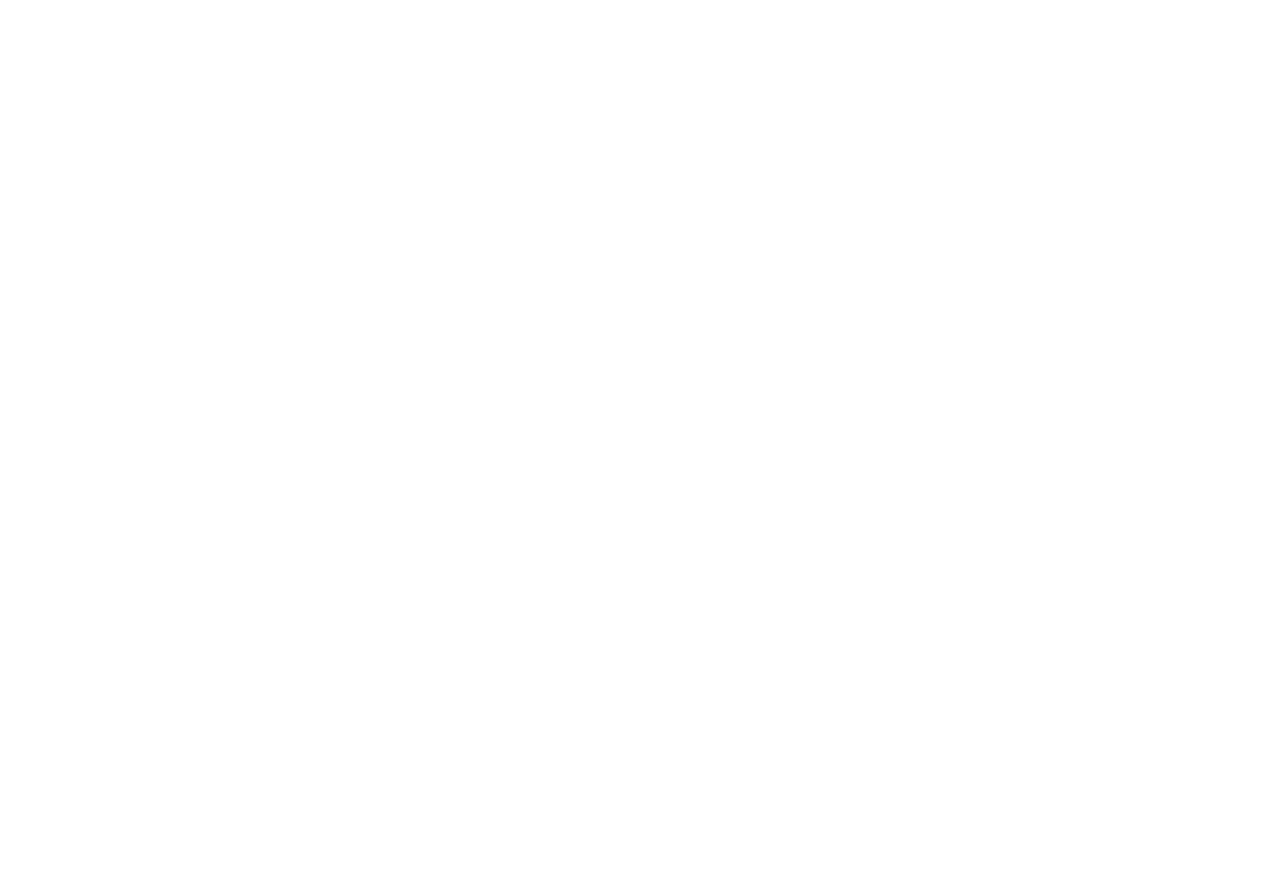
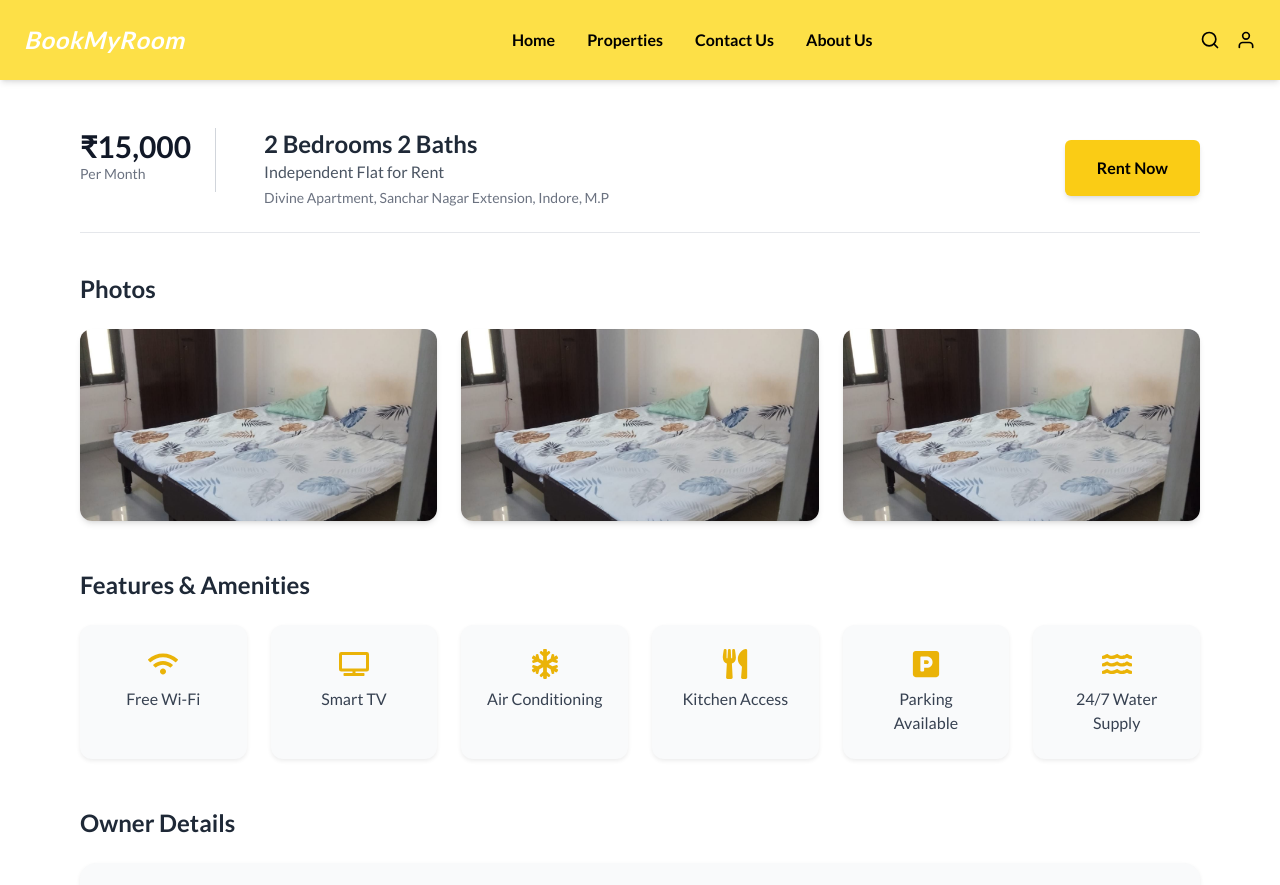
Before and after one commit to bhavesh658/Room-Rover, a React (Create React App) app: page /flat in a window 1280 px wide. Before the commit this address had no page. Shown: the top 885 px of the page. Before the commit the page ends 800 px from the top, so only its background shows below. Built offline with nearby package versions, Linux system fonts and the light colour scheme.

Commit message:
ADDED one more page Flatpage.js

```diff
--- a/package.json
+++ b/package.json
@@ -12,6 +12,7 @@
     "react": "^19.1.1",
     "react-bootstrap": "^2.10.10",
     "react-dom": "^19.1.1",
+    "react-icons": "^5.5.0",
     "react-router-dom": "^7.9.1",
     "react-scripts": "^5.0.1",
     "web-vitals": "^2.1.4"
--- a/src/App.js
+++ b/src/App.js
@@ -2,7 +2,7 @@
 // import { DataBoard } from './Component/DataBoard';
 import Hero from './Component/Hero';
 // import 'bootstrap/dist/css/bootstrap.min.css';
-//import Navbar from './Component/Navbar';
+import Navbar from './Component/Navbar';
 import {
   BrowserRouter as Router,
   Routes,
@@ -14,13 +14,14 @@
 import LoginAsStudent from './Screen/LoginAsStudent';
 import OwnerStudent from './Screen/OwnerStudent';
 import RegisterAsOwner from './Screen/RegisterAsOwner';
+import Flatpage from './Component/Flatpage';
 
 function App() {
   return (
     <Router>
       <div>
         <Routes>
-          {/* <Route exact path='/' element={<Navbar/>}/> */}
+          {/*  */}
           <Route exact path='/' element={<Hero />} />
           <Route exact path='/RegisterAsStudent' element={<RegisterAsStudent />} />
           <Route exact path='/RegisterAsOwner' element={<RegisterAsOwner />} />
@@ -28,7 +29,7 @@
           <Route exact path='/LoginAsStudent' element={<LoginAsStudent />} />
           <Route exact path='/about' element={<Aboutus />} />
           <Route exact path='/OwnerStudent' element={<OwnerStudent />} />
-
+          <Route path='/flat' element={<Flatpage/>} />
 
         </Routes>
         {/* <DataBoard/> */
--- /dev/null
+++ b/src/Component/Flatpage.js
@@ -0,0 +1,129 @@
+import React from "react";
+import flatImg from "../images/flat.jpg";
+import Navbar from "./Navbar";
+import { FaWifi, FaTv, FaSnowflake, FaUtensils, FaParking, FaWater } from "react-icons/fa";
+import profile from "../images/profile.png";
+
+export default function FlatPage() {
+  const property = {
+    price: "₹15,000",
+    type: "Independent Flat for Rent",
+    bedrooms: 2,
+    bathrooms: 2,
+    location: "Divine Apartment, Sanchar Nagar Extension, Indore, M.P",
+    image1: flatImg,
+    image2: flatImg,
+    image3: flatImg,
+    features: [
+      { icon: <FaWifi />, text: "Free Wi-Fi" },
+      { icon: <FaTv />, text: "Smart TV" },
+      { icon: <FaSnowflake />, text: "Air Conditioning" },
+      { icon: <FaUtensils />, text: "Kitchen Access" },
+      { icon: <FaParking />, text: "Parking Available" },
+      { icon: <FaWater />, text: "24/7 Water Supply" },
+    ],
+    owner: {
+      name: "Rohit Mehta",
+      address: "Indore, M.P",
+      phone: "+91 9876543210",
+      profilePic: profile,
+    },
+  };
+
+  return (
+    <>
+      {/* Navbar fixed on top */}
+      <Navbar />
+
+      {/* Add top padding so content isn’t hidden under navbar */}
+      <div className="min-h-screen bg-white text-gray-800 px-8 py-10 md:px-20 pt-32">
+        {/* Property Header */}
+        <div className="flex flex-col md:flex-row justify-between items-start md:items-center border-b pb-6">
+          <div className="flex items-start md:space-x-6">
+            <div className="text-3xl font-extrabold text-gray-900">
+              {property.price}
+              <p className="text-sm font-medium text-gray-500">Per Month</p>
+            </div>
+
+            <div className="hidden md:block border-l border-gray-300 h-16 mx-4"></div>
+
+            <div>
+              <h2 className="text-2xl font-bold">
+                {property.bedrooms} Bedrooms {property.bathrooms} Baths
+              </h2>
+              <p className="text-gray-600">{property.type}</p>
+              <div className="flex items-center text-gray-500 mt-1 text-sm">
+                {property.location}
+              </div>
+            </div>
+          </div>
+
+          <button className="mt-6 md:mt-0 bg-yellow-400 text-black font-bold px-8 py-3 rounded-md shadow-md hover:bg-yellow-500 transition-all">
+            Rent Now
+          </button>
+        </div>
+
+        {/* Photos Section */}
+        <div className="mt-10">
+          <h3 className="text-2xl font-semibold mb-4">Photos</h3>
+          <div className="grid grid-cols-1 sm:grid-cols-2 md:grid-cols-3 gap-4">
+            <img
+              src={property.image1}
+              alt="Flat photo 1"
+              className="rounded-xl object-cover w-full h-48 hover:scale-105 transition-transform duration-300 shadow-md"
+            />
+            <img
+              src={property.image2}
+              alt="Flat photo 2"
+              className="rounded-xl object-cover w-full h-48 hover:scale-105 transition-transform duration-300 shadow-md"
+            />
+            <img
+              src={property.image3}
+              alt="Flat photo 3"
+              className="rounded-xl object-cover w-full h-48 hover:scale-105 transition-transform duration-300 shadow-md"
+            />
+          </div>
+        </div>
+
+        {/* 🏠 Features Section */}
+        <div className="mt-12">
+          <h3 className="text-2xl font-semibold mb-6">Features & Amenities</h3>
+          <div className="grid grid-cols-2 sm:grid-cols-3 md:grid-cols-6 gap-6">
+            {property.features.map((feature, index) => (
+              <div
+                key={index}
+                className="flex flex-col items-center text-center bg-gray-50 rounded-xl p-4 shadow-sm hover:shadow-md transition-all"
+              >
+                <div className="text-yellow-500 text-3xl mb-2">{feature.icon}</div>
+                <p className="text-gray-700 font-medium">{feature.text}</p>
+              </div>
+            ))}
+          </div>
+        </div>
+
+
+        {/* Owner Details */}
+        <div className="mt-12">
+          <h3 className="text-2xl font-semibold mb-6">Owner Details</h3>
+          <div className="bg-gray-50 rounded-2xl shadow-sm p-6 flex flex-col sm:flex-row items-center sm:items-start sm:justify-between">
+            <div className="flex items-center gap-4">
+              <img
+                src={property.owner.profilePic}
+                alt={property.owner.name}
+                className="w-20 h-20 rounded-full object-cover border-4 border-yellow-400"
+              />
+              <div>
+                <h4 className="text-xl font-bold">{property.owner.name}</h4>
+                <p className="text-gray-600">{property.owner.address}</p>
+              </div>
+            </div>
+
+            <div className="mt-4 sm:mt-0 text-lg font-medium text-gray-700">
+              {property.owner.phone}
+            </div>
+          </div>
+        </div>
+      </div>
+    </>
+  );
+}
--- a/src/Component/Hero.js
+++ b/src/Component/Hero.js
@@ -24,7 +24,7 @@
       <li className="nav-item"><Link className="nav-link text-white" to="#">Home</Link></li>
       <li className="nav-item"><Link className="nav-link text-white" to="">Properties</Link></li>
       <li className="nav-item"><Link className="nav-link text-white" to="/about">About Us</Link></li>
-      <li className="nav-item"><Link className="nav-link text-white" to="#">Contact</Link></li>
+      <li className="nav-item"><Link className="nav-link text-white" to="">Contact</Link></li>
       <li className="nav-item"><Link className="nav-link text-white" to="/OwnerStudent">Register</Link></li>
       <li className="nav-item"><Link className="nav-link text-white" to="/OwnerStudent">Login</Link></li>
     </ul>
--- /dev/null
+++ b/src/Component/Navbar.js
@@ -0,0 +1,53 @@
+import React, { useState } from "react";
+import { FiMenu, FiX, FiSearch, FiUser } from "react-icons/fi";
+
+const Navbar = () => {
+  const [isOpen, setIsOpen] = useState(false);
+
+  return (
+    <nav className="bg-yellow-300 shadow-md fixed w-full top-0 left-0 z-50">
+      <div className="max-w-7xl mx-auto px-6 py-4 flex justify-between items-center">
+        {/* Logo */}
+        <h1 className="text-2xl font-extrabold italic text-white tracking-wide">
+          BookMyRoom
+        </h1>
+
+        {/* Desktop Menu */}
+        <ul className="hidden md:flex space-x-8 text-black font-semibold">
+          <li className="hover:text-white cursor-pointer transition">Home</li>
+          <li className="hover:text-white cursor-pointer transition">Properties</li>
+          <li className="hover:text-white cursor-pointer transition">Contact Us</li>
+          <li className="hover:text-white cursor-pointer transition">About Us</li>
+        </ul>
+
+        {/* Icons */}
+        <div className="hidden md:flex items-center space-x-4 text-black text-xl">
+          <FiSearch className="cursor-pointer hover:text-white transition" />
+          <FiUser className="cursor-pointer hover:text-white transition" />
+        </div>
+
+        {/* Mobile Menu Button */}
+        <div className="md:hidden text-black text-2xl cursor-pointer" onClick={() => setIsOpen(!isOpen)}>
+          {isOpen ? <FiX /> : <FiMenu />}
+        </div>
+      </div>
+
+      {/* Mobile Dropdown */}
+      {isOpen && (
+        <div className="md:hidden bg-yellow-200 text-black font-medium flex flex-col space-y-4 px-6 py-4">
+          <span className="hover:text-yellow-700 cursor-pointer">Home</span>
+          <span className="hover:text-yellow-700 cursor-pointer">Properties</span>
+          <span className="hover:text-yellow-700 cursor-pointer">Contact Us</span>
+          <span className="hover:text-yellow-700 cursor-pointer">About Us</span>
+
+          <div className="flex space-x-4 pt-2 text-lg">
+            <FiSearch className="cursor-pointer hover:text-yellow-700" />
+            <FiUser className="cursor-pointer hover:text-yellow-700" />
+          </div>
+        </div>
+      )}
+    </nav>
+  );
+};
+
+export default Navbar;
```
Also changed, not shown: src/images/profile.png (added), 1 other file (tests, documents, lock files or other folders).
